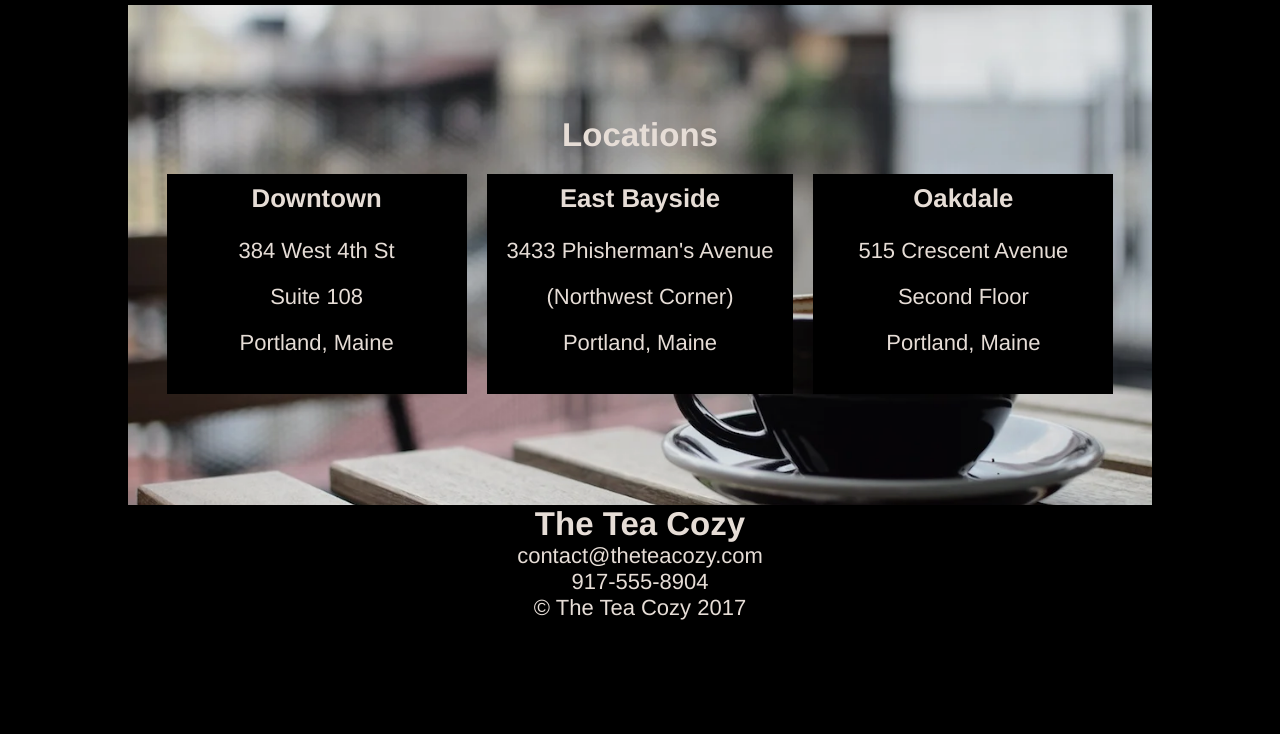
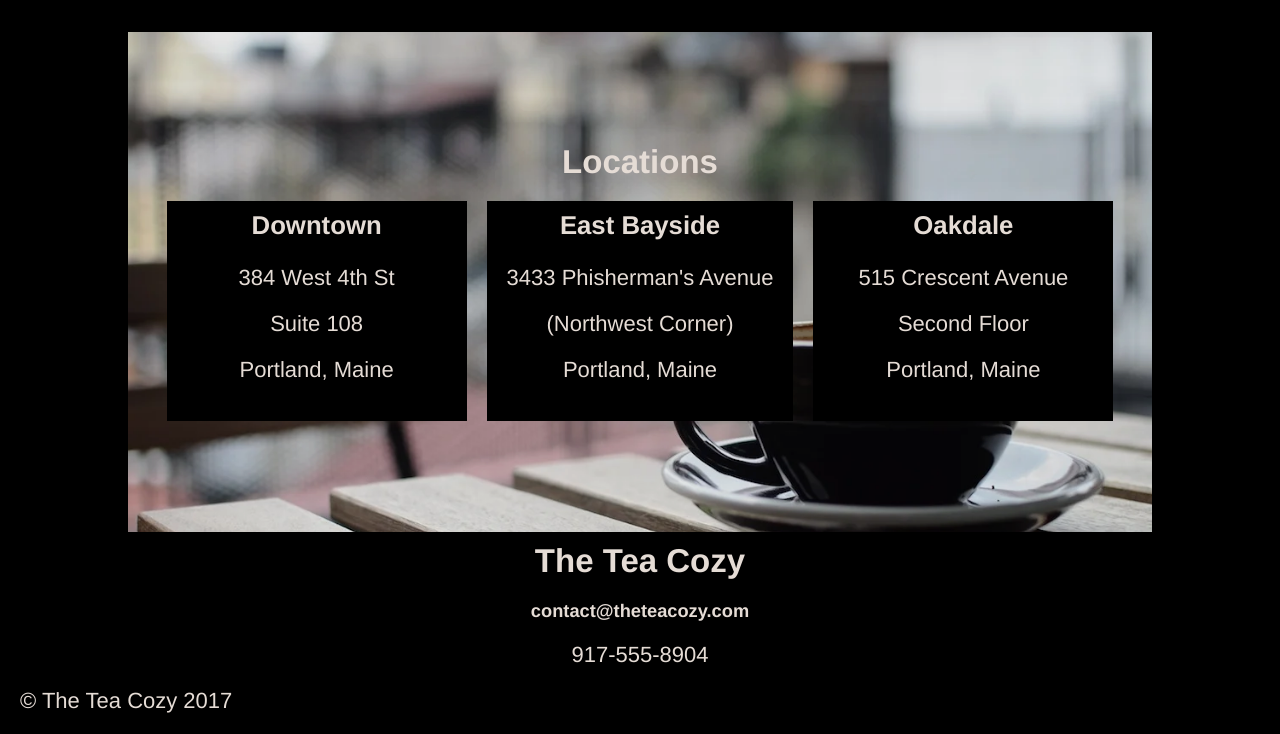
Before and after one commit to flav97/tea-cozy, a plain HTML site: page index.html in a window 1280 px wide. Shown: the part 1705-2439 px from the top of the page. Before the commit the page ends 2326 px from the top, so only its background shows below. Drawn offline with Linux system fonts and the light colour scheme.

Commit message:
Final commit

```diff
--- a/index.html
+++ b/index.html
@@ -87,10 +87,10 @@
 </div>
     <footer>
         <h2>The Tea Cozy</h2>
-        <p>contact@theteacozy.com</p>
+        <h5>contact@theteacozy.com</h5>
         <p>917-555-8904</p>
 
-        &#169; The Tea Cozy 2017
+        <p class="align-left">&#169; The Tea Cozy 2017</p>
     </footer>
 
 </section>
--- a/style.css
+++ b/style.css
@@ -18,9 +18,13 @@ body{
 /* header, navigation bar and Logo  */
 
 header{
-    padding-bottom: 69px;
+    background-color: black;
+    padding-bottom: 20px;
     border-bottom: 1px solid seashell;
-
+    position: fixed;
+    top:0;
+    z-index: 2;
+    width: 100%;
 }
 
 .container{
@@ -61,6 +65,7 @@ nav li a{
 /* first banner section */
 
 #mission{
+    margin-top: 97px;
     width: 100%;
     height: 700px;
     background-image: url("./media/img-mission-background.webp");
@@ -152,3 +157,23 @@ nav li a{
 .location-box h3{
  margin-bottom: 15px;
 }
+
+/* footer section */
+
+footer{
+margin-top: 10px;
+
+}
+
+footer h5{
+    margin: 20px 0px;
+}
+
+footer p {
+    margin: 20px 0px;
+}
+
+.align-left{
+    text-align: left;
+    margin-left:  20px;
+}
```
